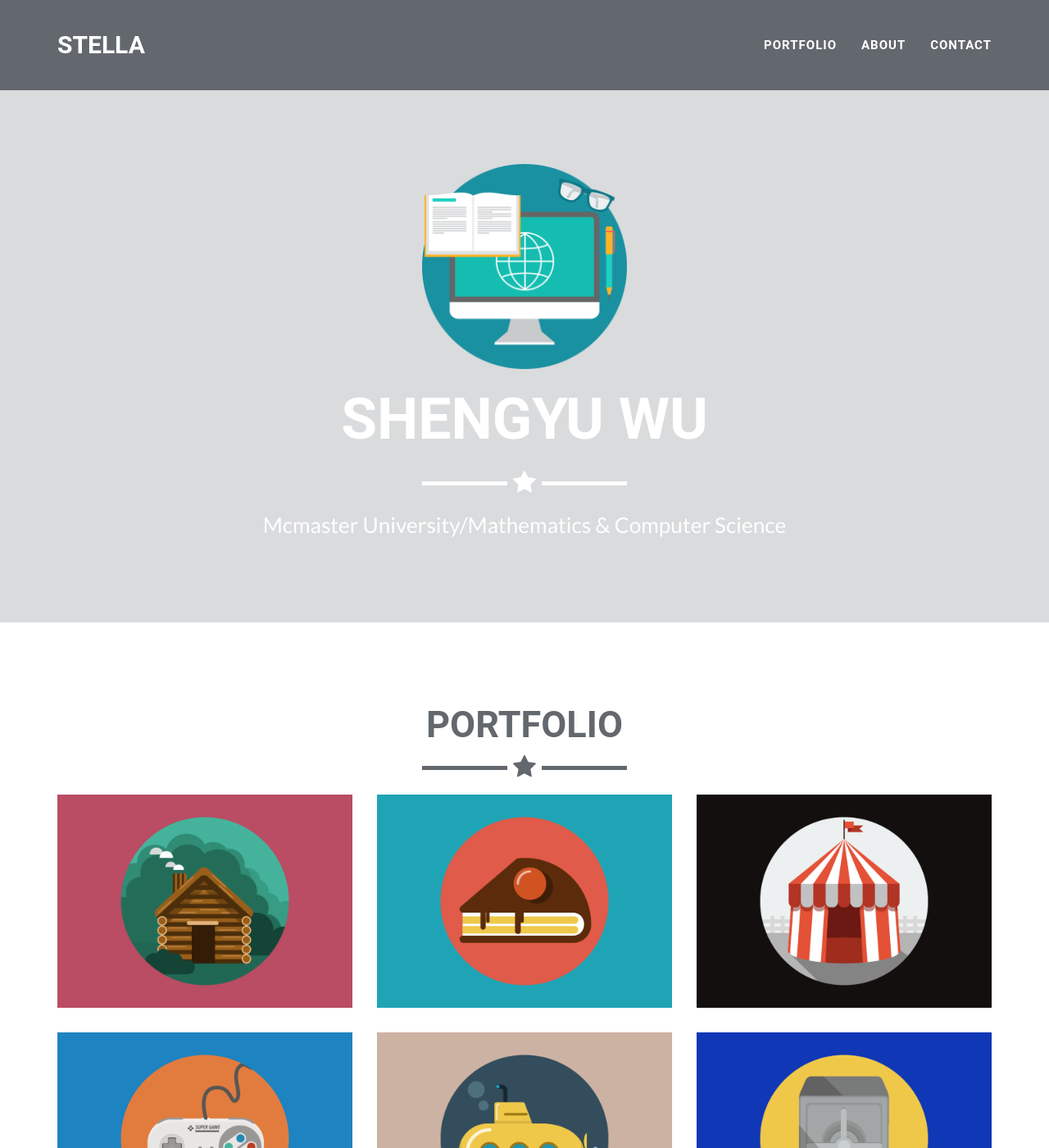
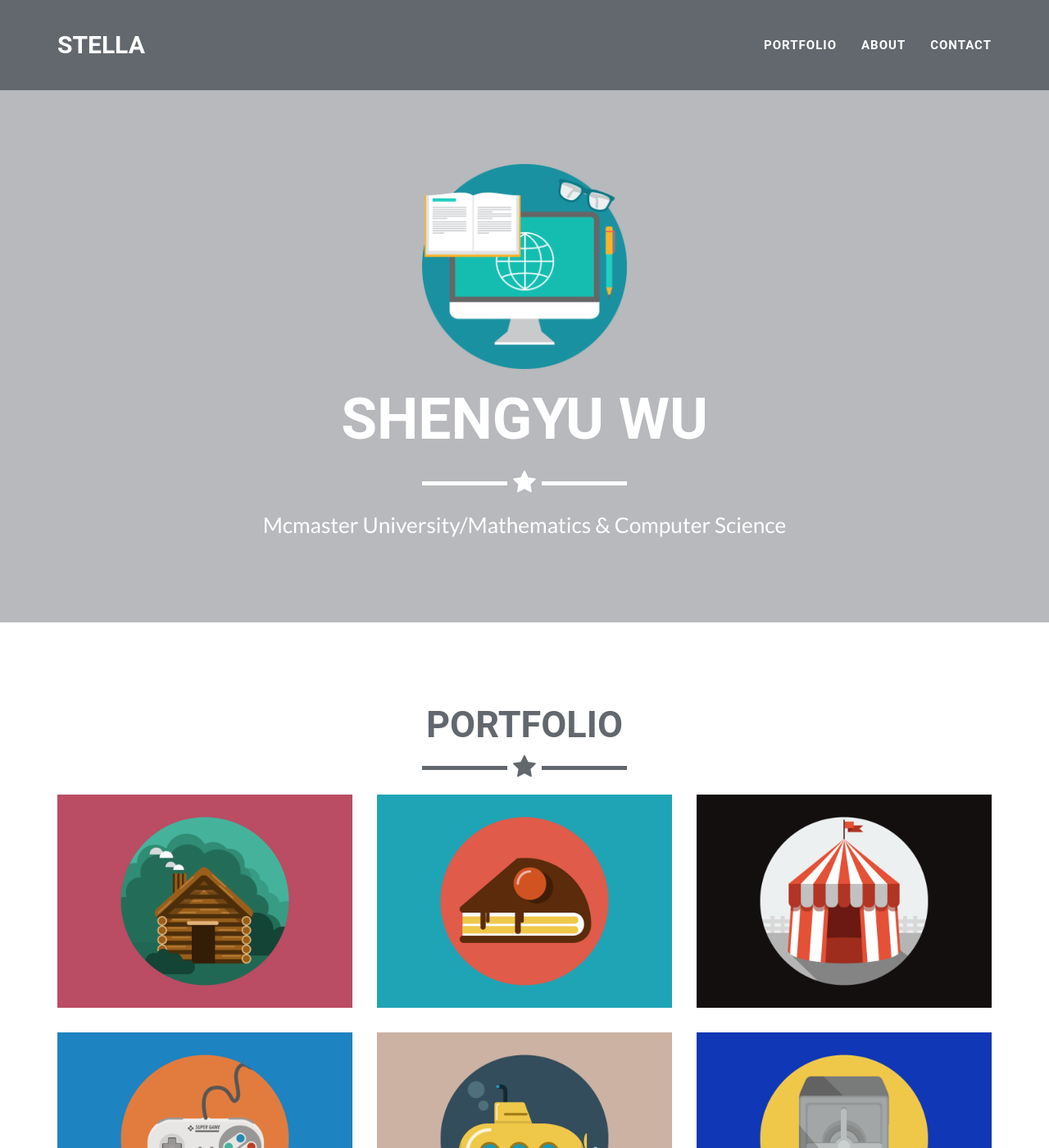
Before and after one commit to StellaSW/StellaSW.github.io, a Jekyll site: the page built from index.html, in a window 1280 px wide and 1400 px high. Shown: the whole window at 82% size. Built offline with Jekyll 4.4.1, drawn with Linux system fonts in a browser that asks for light colours.

Commit message:
Update _config.yml

```diff
--- a/_config.yml
+++ b/_config.yml
@@ -15,8 +15,8 @@ contact: static
 
 # Color settings (hex-codes without the leading hash-tag)
 color:
-  primary: d9dbdd #80accc #80B3FF
-  primary-rgb: "217, 219, 221" #"128,179,255"
+  primary: b7b9bc #80accc #80B3FF
+  primary-rgb: "183, 185, 188" #"128,179,255"
   secondary: 62686d #FD6E8A
   secondary-dark: 404347 #A2122F
 
```
